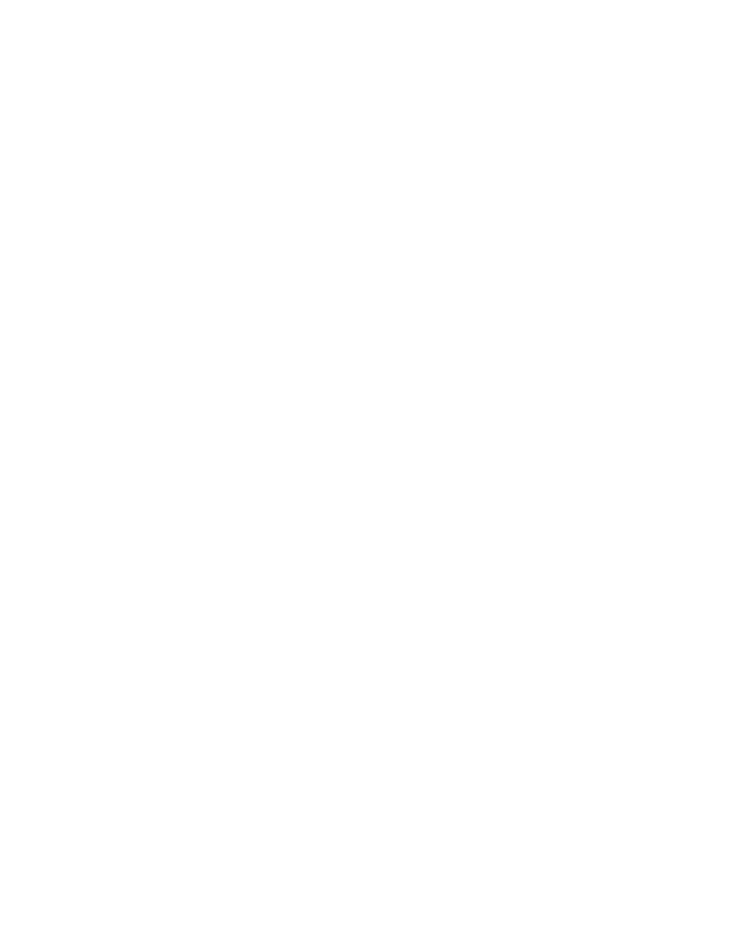
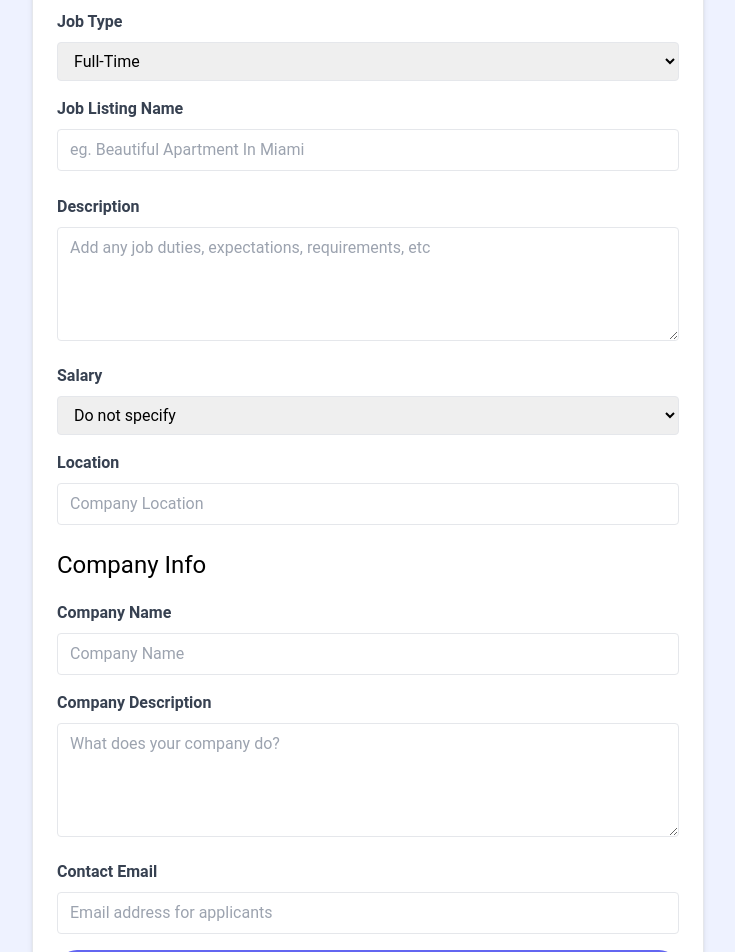
Before and after one commit to kachamachkov/React-Job-Board, a React (Vite) app in the folder client/: page /add-job in a window 1280 px wide. Shown: the part 260-1212 px from the top of the page, without its empty margins (272-1007 px from the left). Before the commit the page ends 800 px from the top, so only its background shows below. Built offline with nearby package versions, Linux system fonts and the light colour scheme.

Commit message:
Add add job page controlled form

```diff
--- a/client/src/pages/AddJobPage.jsx
+++ b/client/src/pages/AddJobPage.jsx
@@ -1,6 +1,199 @@
-const AddJobPage = () => {
+import { useState } from "react";
+import { useNavigate } from "react-router-dom";
+
+const AddJobPage = ({ addJobSubmit }) => {
+  const navigate = useNavigate();
+
+  const [title, setTitle] = useState('');
+  const [type, setType] = useState('Full-Time');
+  const [location, setLocation] = useState('');
+  const [description, setDescription] = useState('');
+  const [salary, setSalary] = useState('Employer did not specify');
+  const [companyName, setCompanyName] = useState('');
+  const [companyDescription, setCompanyDescription] = useState('');
+  const [contactEmail, setContactEmail] = useState('');
+
+
+  const submitForm = (e) => {
+    e.preventDefault();
+
+    const newJob = {
+      title,
+      type,
+      description,
+      location,
+      salary,
+      company: {
+        name: companyName,
+        description: companyDescription,
+        contactEmail
+      }
+    };
+
+    addJobSubmit(newJob);
+    return navigate('/jobs');
+  };
+
   return (
-    <div>AddJobPage</div>
-  )
-}
-export default AddJobPage
+    <section className="bg-indigo-50">
+      <div className="container m-auto max-w-2xl py-24">
+        <div
+          className="bg-white px-6 py-8 mb-4 shadow-md rounded-md border m-4 md:m-0"
+        >
+          <form onSubmit={submitForm}>
+            <h2 className="text-3xl text-center font-semibold mb-6">Add Job</h2>
+
+            <div className="mb-4">
+              <label htmlFor="type" className="block text-gray-700 font-bold mb-2"
+              >Job Type</label
+              >
+              <select
+                id="type"
+                name="type"
+                className="border rounded w-full py-2 px-3"
+                required
+                value={type}
+                onChange={(e) => setType(e.target.value)}
+              >
+                <option value="Full-Time">Full-Time</option>
+                <option value="Part-Time">Part-Time</option>
+                <option value="Remote">Remote</option>
+                <option value="Internship">Internship</option>
+              </select>
+            </div>
+
+            <div className="mb-4">
+              <label className="block text-gray-700 font-bold mb-2"
+              >Job Listing Name</label
+              >
+              <input
+                type="text"
+                id="title"
+                name="title"
+                className="border rounded w-full py-2 px-3 mb-2"
+                placeholder="eg. Beautiful Apartment In Miami"
+                required
+                value={title}
+                onChange={(e) => setTitle(e.target.value)}
+              />
+            </div>
+            <div className="mb-4">
+              <label
+                htmlFor="description"
+                className="block text-gray-700 font-bold mb-2"
+              >Description</label
+              >
+              <textarea
+                id="description"
+                name="description"
+                className="border rounded w-full py-2 px-3"
+                rows="4"
+                placeholder="Add any job duties, expectations, requirements, etc"
+                value={description}
+                onChange={(e) => setDescription(e.target.value)}
+              ></textarea>
+            </div>
+
+            <div className="mb-4">
+              <label htmlFor="type" className="block text-gray-700 font-bold mb-2"
+              >Salary</label
+              >
+              <select
+                id="salary"
+                name="salary"
+                className="border rounded w-full py-2 px-3"
+                required
+                value={salary}
+                onChange={(e) => setSalary(e.target.value)}
+              >
+                <option value="Employer did not specify">Do not specify</option>
+                <option value="1.5-2.5K BGN">1.5-2.5K BGN</option>
+                <option value="4-6K BGN">4-6K BGN</option>
+                <option value="6-8K BGN">6-8K BGN</option>
+                <option value="7-10K BGN">7-10K BGN</option>
+                <option value="9-11K BGN">9-11K BGN</option>
+              </select>
+            </div>
+
+            <div className='mb-4'>
+              <label className='block text-gray-700 font-bold mb-2'>
+                Location
+              </label>
+              <input
+                type='text'
+                id='location'
+                name='location'
+                className='border rounded w-full py-2 px-3 mb-2'
+                placeholder='Company Location'
+                required
+                value={location}
+                onChange={(e) => setLocation(e.target.value)}
+              />
+            </div>
+
+            <h3 className="text-2xl mb-5">Company Info</h3>
+
+            <div className="mb-4">
+              <label htmlFor="company" className="block text-gray-700 font-bold mb-2"
+              >Company Name</label
+              >
+              <input
+                type="text"
+                id="company"
+                name="company"
+                className="border rounded w-full py-2 px-3"
+                placeholder="Company Name"
+                value={companyName}
+                onChange={(e) => setCompanyName(e.target.value)}
+              />
+            </div>
+
+            <div className="mb-4">
+              <label
+                htmlFor="company_description"
+                className="block text-gray-700 font-bold mb-2"
+              >Company Description</label
+              >
+              <textarea
+                id="company_description"
+                name="company_description"
+                className="border rounded w-full py-2 px-3"
+                rows="4"
+                placeholder="What does your company do?"
+                value={companyDescription}
+                onChange={(e) => setCompanyDescription(e.target.value)}
+              ></textarea>
+            </div>
+
+            <div className="mb-4">
+              <label
+                htmlFor="contact_email"
+                className="block text-gray-700 font-bold mb-2"
+              >Contact Email</label
+              >
+              <input
+                type="email"
+                id="contact_email"
+                name="contact_email"
+                className="border rounded w-full py-2 px-3"
+                placeholder="Email address for applicants"
+                required
+                value={contactEmail}
+                onChange={(e) => setContactEmail(e.target.value)}
+              />
+            </div>
+            <div>
+              <button
+                className="bg-indigo-500 hover:bg-indigo-600 text-white font-bold py-2 px-4 rounded-full w-full focus:outline-none focus:shadow-outline"
+                type="submit"
+              >
+                Add Job
+              </button>
+            </div>
+          </form>
+        </div>
+      </div>
+    </section>
+  );
+};
+export default AddJobPage;
```
